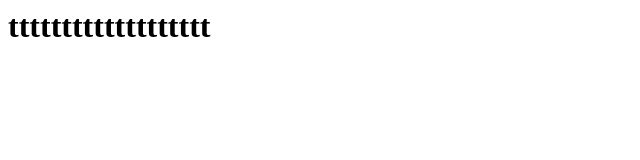
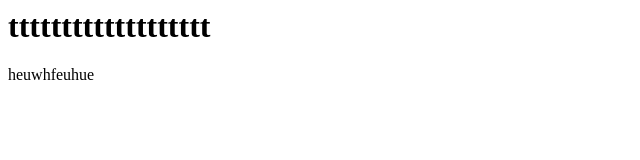
Before and after one commit to NguyenThanhDuy2003/github---demo, a plain HTML site: page index.html in a window 1280 px wide. Shown: the full height of the page, 0-640 px from the left. Drawn offline with Linux system fonts and the light colour scheme.

Commit message:
Update index.html

```diff
--- a/index.html
+++ b/index.html
@@ -1 +1,3 @@
 <h1>ttttttttttttttttttt</h1>
+
+<p>heuwhfeuhue<p>
```
